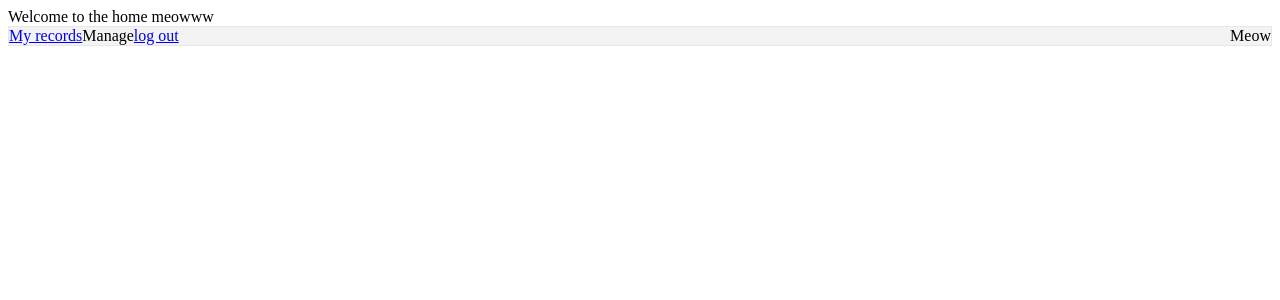
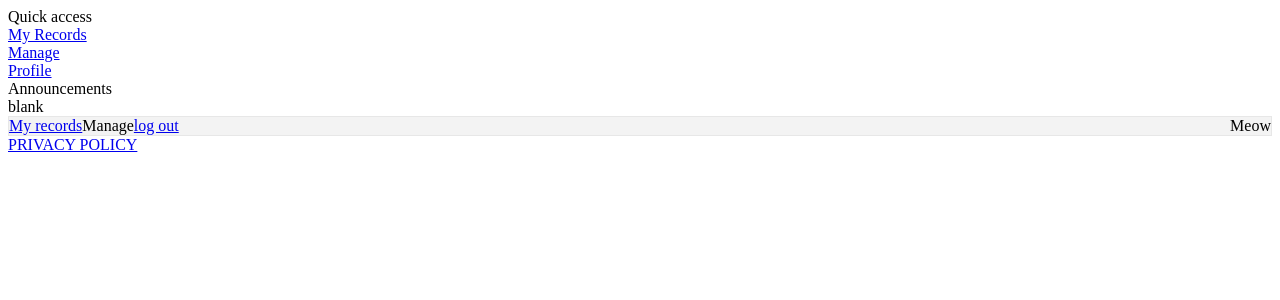
Before and after one commit to nyjc-computing-2324/meow-2024, a Flask app: template templates/home.html in a window 1280 px wide. Shown: the top 300 px of the page. Run offline with Flask 3, Linux system fonts and the light colour scheme; the template is opened without the code that fills it, so the values that code supplies are empty.

Commit message:
skeleton of home done

```diff
--- a/templates/home.html
+++ b/templates/home.html
@@ -1,14 +1,36 @@
 <!DOCTYPE html>
 <html>
     <head>
-        <title>HOME</title>
+        <title>Welcome Back!</title>
 
         <body>
-            Welcome to the home meowww
+            <section>
+                Quick access
+                <div>
+                    <a href="/records_cca" target="new"> My Records</a>
+                </div>
+                <div>
+                    <a href="/manage" target="new"> Manage</a>
+                </div>
+                <div>
+                    <a href="/profile" target="new"> Profile</a>
+                </div>
+            </section>
+            <section>
+                Announcements
+                <div>
+                    blank
+                </div>
+            </section>
+
 
             {% set page = "home" %}
             {% block content %}
                 {% include 'navigation.html' %}
             {% endblock %}
         </body>
+        <footer class='footer'>
+            <a class="privacypolicy-text" href = "/temp" target="new">PRIVACY POLICY</a>
+
+        </footer>
 </html>
```
